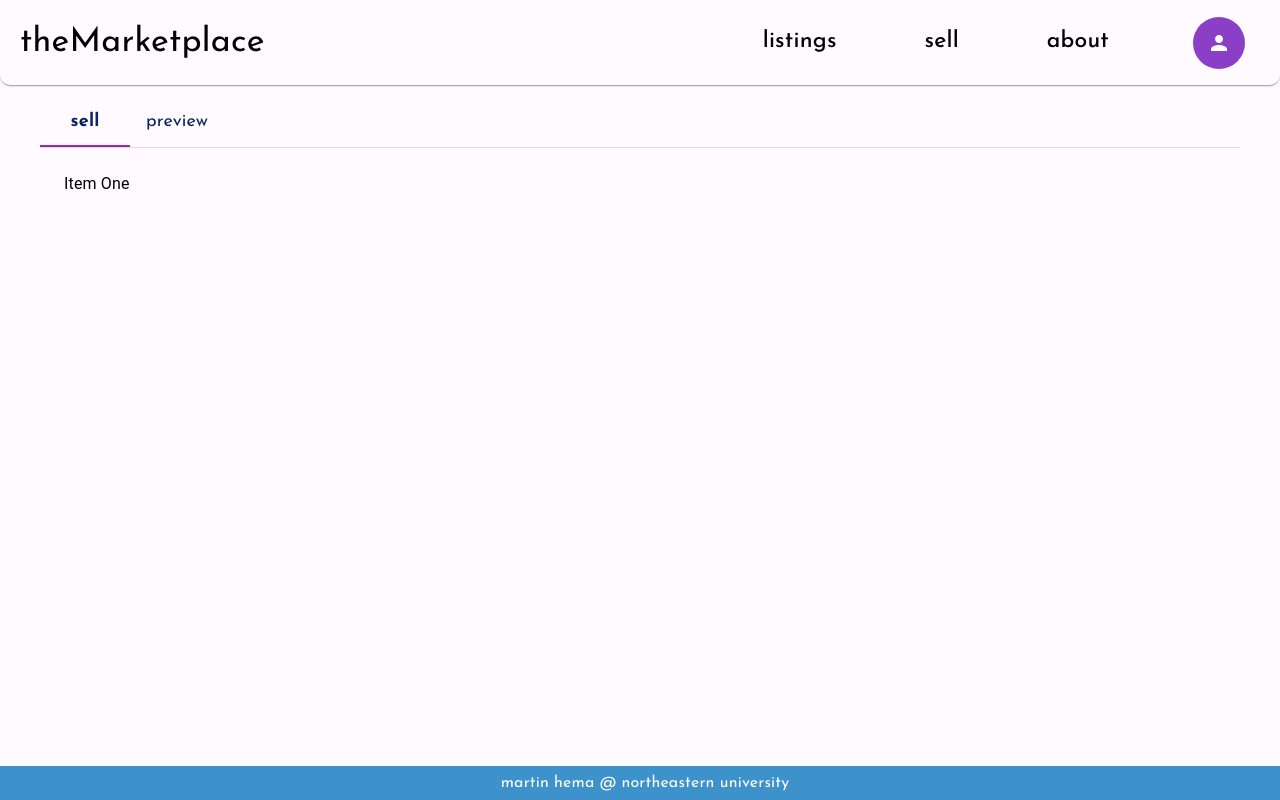
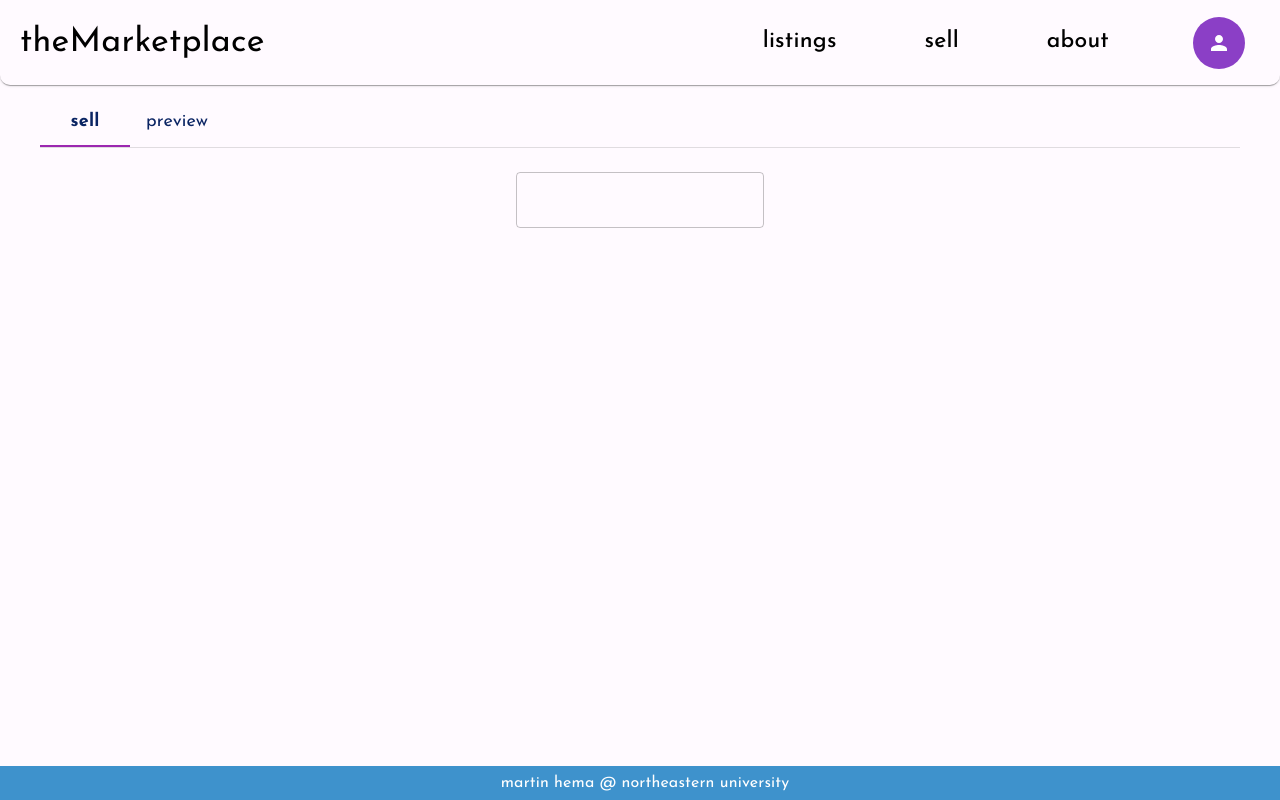
Before and after one commit to martin0he/theMarketplace, a React (Vite) app in the folder frontend/: page /sell in a window 1280 px wide. Built offline with nearby package versions, Linux system fonts and the light colour scheme; no server answers; the database is empty.

Commit message:
starting sell page

```diff
--- /dev/null
+++ b/frontend/src/components/SellForm.tsx
@@ -0,0 +1,11 @@
+import { Box, TextField } from "@mui/material";
+
+const SellForm = () => {
+  return (
+    <Box>
+      <TextField />
+    </Box>
+  );
+};
+
+export default SellForm;
--- a/frontend/src/pages/SellPage.tsx
+++ b/frontend/src/pages/SellPage.tsx
@@ -4,6 +4,7 @@ import Tab from "@mui/material/Tab";
 import Typography from "@mui/material/Typography";
 import Box from "@mui/material/Box";
 import Colors from "../assets/Colors";
+import SellForm from "../components/SellForm";
 
 interface TabPanelProps {
   children?: React.ReactNode;
@@ -22,11 +23,7 @@ function CustomTabPanel(props: TabPanelProps) {
       aria-labelledby={`simple-tab-${index}`}
       {...other}
     >
-      {value === index && (
-        <Box sx={{ p: 3 }}>
-          <Typography>{children}</Typography>
-        </Box>
-      )}
+      {value === index && <Box sx={{ p: 3 }}>{children}</Box>}
     </div>
   );
 }
@@ -89,7 +86,9 @@ const SellPage = () => {
         </Tabs>
       </Box>
       <CustomTabPanel value={value} index={0}>
-        Item One
+        <Box justifyContent="center" alignItems="center" display="flex">
+          <SellForm />
+        </Box>
       </CustomTabPanel>
       <CustomTabPanel value={value} index={1}>
         Item Two
```
